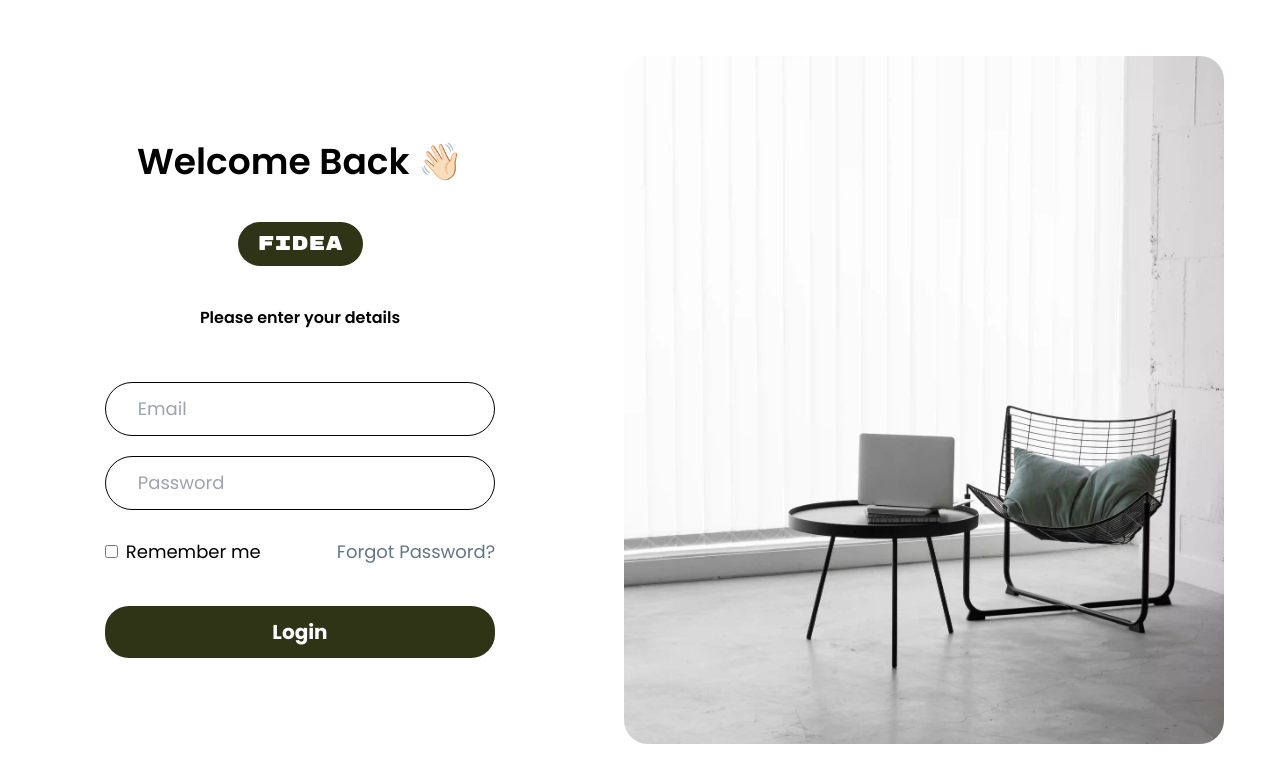
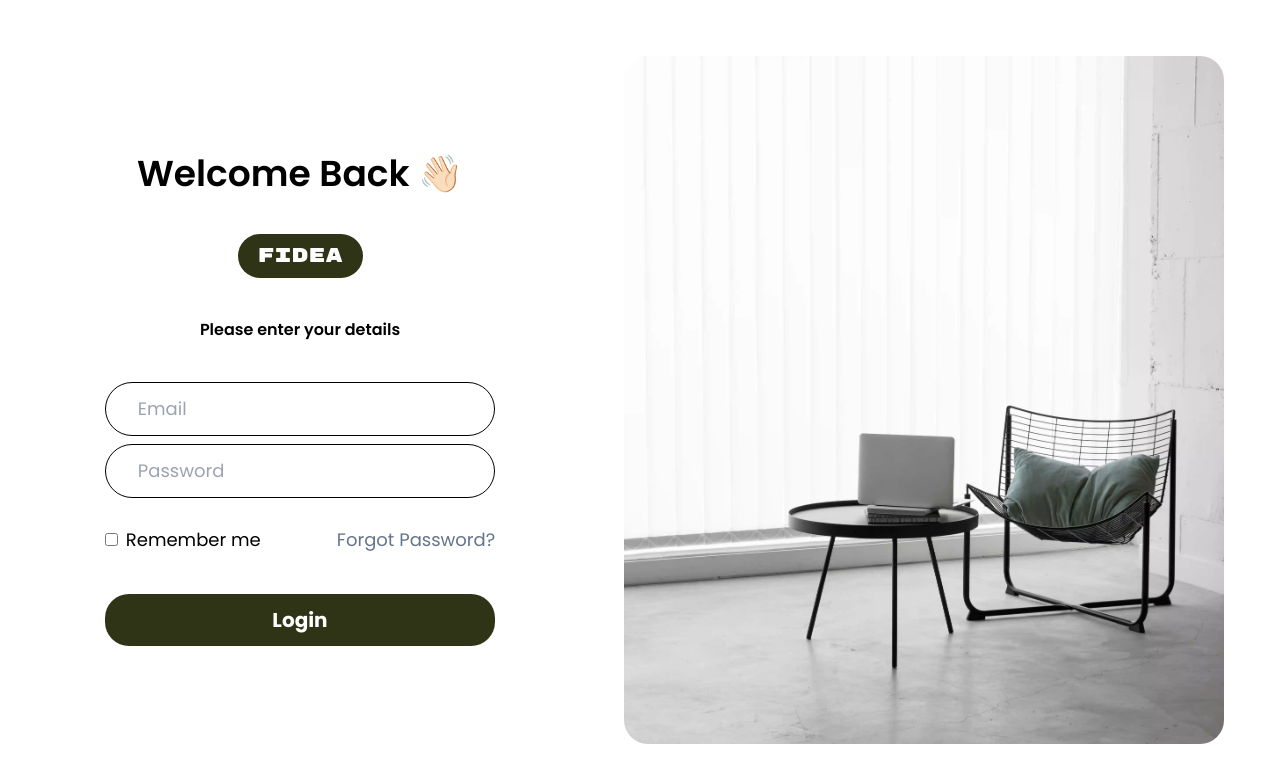
Before and after one commit to Ijon6k/ecommerce-web-fe, a React (Vite) app: page /login in a window 1280 px wide. Shown: the top 782 px of the page. Built offline with nearby package versions, Linux system fonts and the light colour scheme; a web font is replaced by a local one.

Commit message:
feat: fix cart and wishlist button on card component, and change inputform component to html native component on /login

```diff
--- a/src/Components/Card.jsx
+++ b/src/Components/Card.jsx
@@ -5,6 +5,7 @@ const Card = (props) => {
   const { product } = props;
 
   return (
+    <div className="border-slate relative flex min-h-96 w-72 flex-col justify-between rounded-3xl ">
       <Link
         to={`/products/detail`}
         className="relative flex min-h-96 w-72 flex-col justify-between rounded-3xl border border-slate-300 bg-white p-5 drop-shadow-sm"
@@ -20,13 +21,14 @@ const Card = (props) => {
           <span className="font-sm h-full items-start">Rp</span>{" "}
           <span className="text-3xl">{product.price}</span>
         </h1>
+      </Link>
       <button className="absolute bottom-5 right-5 h-fit w-fit rounded-full bg-greenprime p-3">
         <FaCartPlus size={25} color="white" />
       </button>
       <button className="absolute right-5 top-5">
         <FaRegHeart size={30} />
       </button>
-    </Link>
+    </div>
   );
 };
 
--- a/src/Components/CartProduct.jsx
+++ b/src/Components/CartProduct.jsx
@@ -7,7 +7,7 @@ const CartProduct = () => {
         <input type="checkbox" className="mr-10 h-6 w-6 rounded-md" />
         {/* <!-- image --> */}
         <img
-          src="slamet.jpg"
+          src="./src/assets/Product1.webp"
           className="mr-7 h-44 w-44 rounded-2xl bg-gray-300"
         ></img>
         {/* <!-- image --> */}
--- a/src/Layout/ProductSection.jsx
+++ b/src/Layout/ProductSection.jsx
@@ -13,7 +13,7 @@ const ProductSection = () => {
         <button className="ml-10 h-fit w-fit rounded-full bg-greenprime p-3 font-bold text-white ">
           <IoIosArrowBack size={30} />
         </button>
-        <div className="   w-fit max-w-[1000px] gap-20 overflow-hidden   p-10 ">
+        <div className="   w-fit max-w-[1200px] gap-20 overflow-hidden   p-10 ">
           <div className="gap flex w-fit gap-20">
             {products.map((product) => (
               <div key={product.id} className="flex justify-center">
--- a/src/Pages/LoginPage.jsx
+++ b/src/Pages/LoginPage.jsx
@@ -1,5 +1,4 @@
 import { Link } from "react-router-dom";
-import InputForm from "../Components/input/index.jsx";
 import WebLogo from "../Components/WebLogo.jsx";
 
 const LoginPage = () => {
@@ -12,13 +11,18 @@ const LoginPage = () => {
         <p className="my-10 font-semibold">Please enter your details</p>
         <form className=" sm:w-3/4 lg:w-4/5">
           {/* Menggunakan komponen InputForm untuk email */}
-          <InputForm label="" type="email" name="email" placeholder="Email" />
+          <input
+            type="text"
+            name="email"
+            placeholder="Email"
+            className="mb-2 w-full rounded-full border border-black p-3 pl-8  text-lg text-slate-700 outline-none"
+          />
           {/* Menggunakan komponen InputForm untuk password */}
-          <InputForm
-            label=""
-            type="password"
+          <input
+            type="text"
             name="password"
             placeholder="Password"
+            className="mb-2 w-full rounded-full border border-black p-3 pl-8  text-lg text-slate-700 outline-none"
           />
           {/* Tombol Login */}
           <div className="mb-10 mt-5 flex items-center justify-between">
```
Lines whose indentation alone changed are shown as unchanged.
